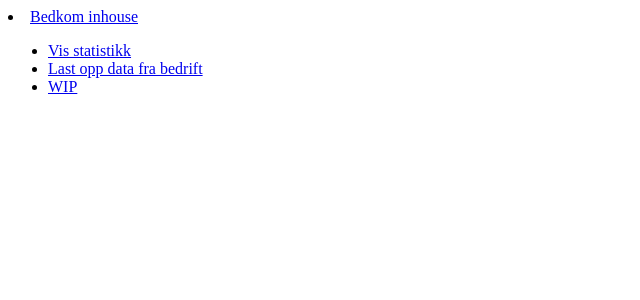
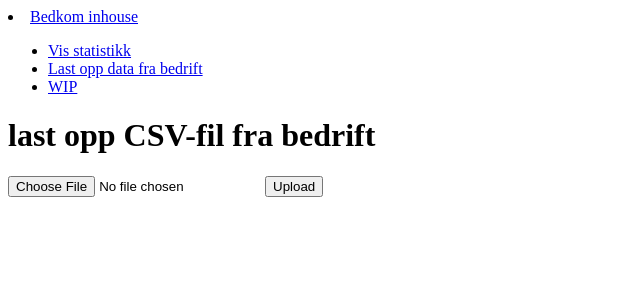
Before and after one commit to pederbr/Projekt_BI, a Django app: page /upload in a window 1280 px wide. Shown: the top 300 px of the page, without its empty margins (0-640 px from the left). Run offline with Django 5.2, Linux system fonts and the light colour scheme.

Commit message:
"ting skjer"

```diff
--- a/bedkom_inhouse/bedkom_inhouse/settings.py
+++ b/bedkom_inhouse/bedkom_inhouse/settings.py
@@ -11,6 +11,7 @@ https://docs.djangoproject.com/en/5.0/ref/settings/
 """
 
 from pathlib import Path
+import os
 
 # Build paths inside the project like this: BASE_DIR / 'subdir'.
 BASE_DIR = Path(__file__).resolve().parent.parent
@@ -122,3 +123,7 @@ STATIC_URL = 'static/'
 # https://docs.djangoproject.com/en/5.0/ref/settings/#default-auto-field
 
 DEFAULT_AUTO_FIELD = 'django.db.models.BigAutoField'
+
+MEDIA_ROOT=os.path.join(BASE_DIR, "csv_format/static/tildigere_bedpres/")
+
+MEDIA_URL="csv_format/static/tildigere_bedpres/"
--- a/bedkom_inhouse/csv_format/templates/index.html
+++ b/bedkom_inhouse/csv_format/templates/index.html
@@ -17,7 +17,7 @@
             <a class="nav-link" href="statistikk">Vis statistikk</a>
           </li>
           <li class="nav-item">
-            <a class="nav-link" href="/upload">Last opp data fra bedrift</a>
+            <a class="nav-link" href="upload">Last opp data fra bedrift</a>
           </li>
           <li class="nav-item">
             <a class="nav-link" href="#">WIP</a>
--- a/bedkom_inhouse/csv_format/templates/upload.html
+++ b/bedkom_inhouse/csv_format/templates/upload.html
@@ -1,3 +1,9 @@
 {% extends "index.html" %} {% block title %}last opp fil{% endblock  %}
 {% block content %}
+    <h1>last opp CSV-fil fra bedrift</h1>
+    <form method="post" enctype="multipart/form-data">
+        {% csrf_token %}
+        <input type="file" name="docfile">
+        <button type="submit">Upload</button>
+    </form>
 {% endblock  %}
--- a/bedkom_inhouse/csv_format/urls.py
+++ b/bedkom_inhouse/csv_format/urls.py
@@ -1,8 +1,12 @@
 from django.urls import path
 from . import views
+from django.conf import settings
+from django.conf.urls.static import static
 
 urlpatterns = [
     path('', views.home, name='home'),
     path('statistikk', views.statistikk, name='statistikk'),
-    path('upload', views.upload, name='upload'),
+    path('upload', views.upload, name='upload')
 ]
+if settings.DEBUG:
+    urlpatterns += static(settings.MEDIA_URL, document_root=settings.MEDIA_ROOT)
--- a/bedkom_inhouse/csv_format/views.py
+++ b/bedkom_inhouse/csv_format/views.py
@@ -1,23 +1,28 @@
+from urllib import request
+from django.db import reset_queries
 from django.http import HttpResponse, HttpResponseRedirect
 from django.template import loader
 from django.shortcuts import render
 from .forms import UploadFileForm, handle_uploaded_file
 
 
-def upload_file(request):
-    if request.method == "POST":
-        form = UploadFileForm(request.POST, request.FILES)
-        if form.is_valid():
-            handle_uploaded_file(request.FILES["file"])
-            return HttpResponseRedirect("/success/url/")
-    else:
-        form = UploadFileForm()
-    return render(request, "upload.html", {"form": form})
+def upload(request):
+  if request.method == "POST":
+    uploaded_file=request.FILES["docfile"]
+    print(uploaded_file.name)
+    print(uploaded_file.size)
+  return render(request, "upload.html")
+
 
 
 def home(request):
-    template = loader.get_template('index.html')
-    return HttpResponse(template.render())
+  template = loader.get_template('index.html')
+  return HttpResponse(template.render())
+
+def to_upload(request):
+  template = loader.get_template('upload.html')
+  return HttpResponse(template.render())
+
 
 from .models import bedrift_data
 
@@ -28,11 +33,3 @@ def statistikk(request):
     'bedriftdata': mydata,
   }
   return HttpResponse(template.render(context, request))
-
-def upload(request):
-  mydata = bedrift_data.objects.all()
-  template = loader.get_template('upload.html')
-  context = {
-    'bedriftdata': mydata,
-  }
-  return HttpResponse(template.render(context, request))
```
Also changed, not shown: bedkom_inhouse/csv_format/forms.py (line endings or trailing spaces), bedkom_inhouse/csv_format/static/style.css (added).
